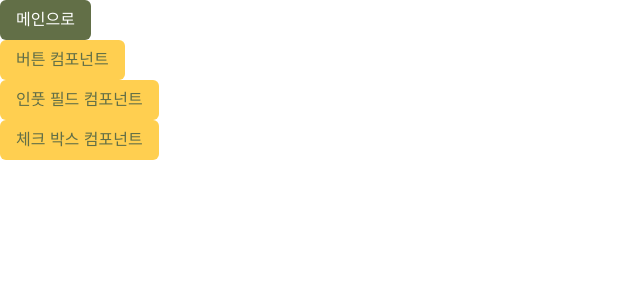
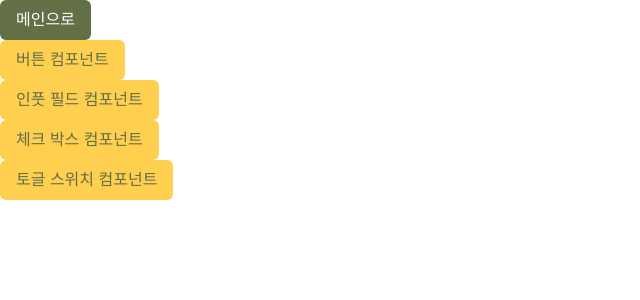
Before and after one commit to User850413/components, a Next.js app: page / in a window 1280 px wide. Shown: the top 300 px of the page, without its empty margins (0-640 px from the left). Built offline with nearby package versions, Linux system fonts and the light colour scheme.

Commit message:
02/20 :sparkles: : 기본 페이지 구성

```diff
--- /dev/null
+++ b/src/components/ToggleSwitch.tsx
@@ -0,0 +1,3 @@
+export default function ToggleSwitch() {
+  return <div>toggleSwitch</div>
+}
--- /dev/null
+++ b/src/pages/components-pages/toggleSwitch-page.tsx
@@ -0,0 +1,9 @@
+import ToggleSwitch from '@/components/ToggleSwitch'
+
+export default function ToggleSwitchPage() {
+  return (
+    <>
+      <ToggleSwitch />
+    </>
+  )
+}
--- a/src/pages/index.tsx
+++ b/src/pages/index.tsx
@@ -25,6 +25,12 @@ export default function Home() {
         >
           <Button text="체크 박스 컴포넌트" variants="tertiary" />
         </li>
+        <li
+          role="button"
+          onClick={() => router.push('/components-pages/toggleSwitch-page')}
+        >
+          <Button text="토글 스위치 컴포넌트" variants="tertiary" />
+        </li>
       </ul>
     </div>
   )
```
